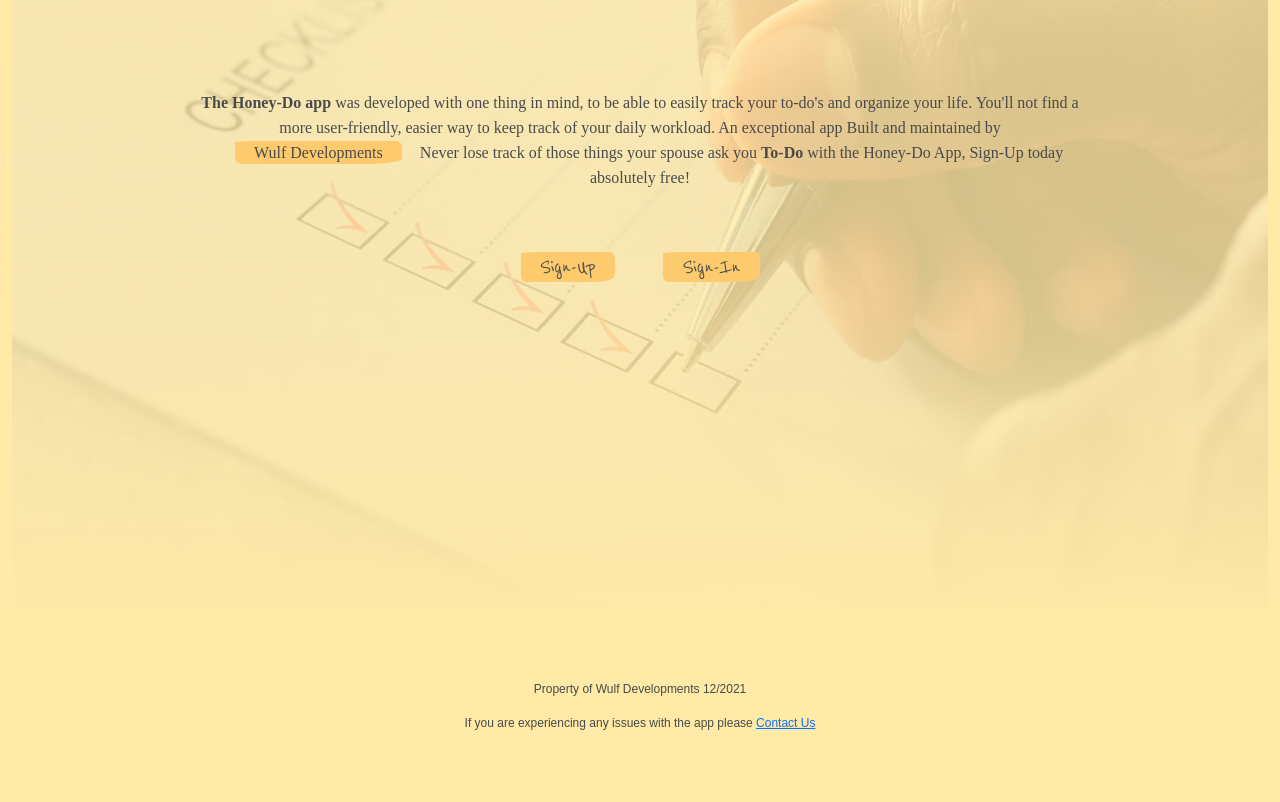
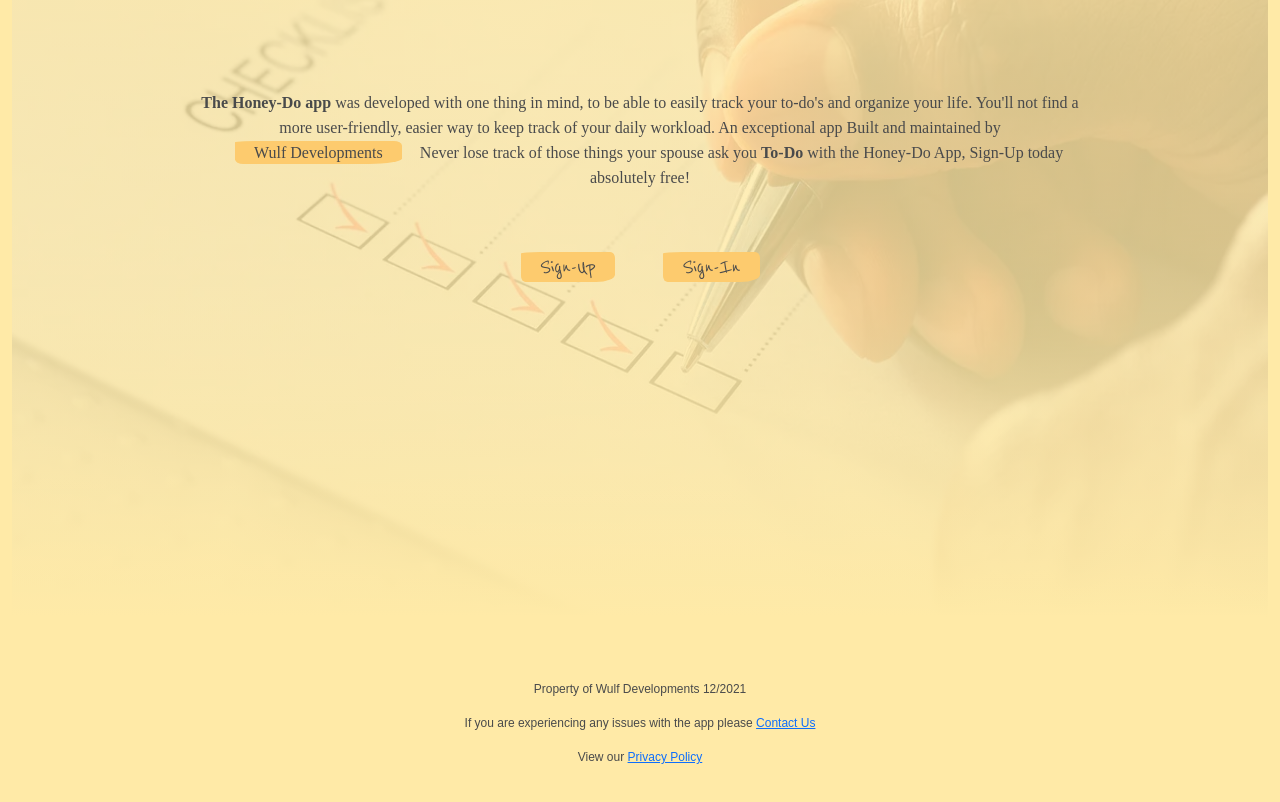
Before and after one commit to CNFishead/Honey-Do, a React (Create React App) app in the folder client/: page / in a window 1280 px wide. Shown: the part 292-1094 px from the top of the page. Built offline with nearby package versions, Linux system fonts and the light colour scheme.

Commit message:
privacy-policy

```diff
--- /dev/null
+++ b/client/public/googlee4c4af891a765868.html
@@ -0,0 +1 @@
+google-site-verification: googlee4c4af891a765868.html
--- a/client/src/components/Footer.jsx
+++ b/client/src/components/Footer.jsx
@@ -1,6 +1,7 @@
 import React from "react";
 import { Container, Row } from "react-bootstrap";
 import { Link } from "react-router-dom";
+import privacyPolicy from "../assets/Privacy-Policy.docx";
 
 const Footer = () => {
   let dateObj = new Date();
@@ -24,6 +25,12 @@
             If you are experiencing any issues with the app please{" "}
             <Link to="/support">Contact Us</Link>
           </p>
+          <p>
+            View our{" "}
+            <a href={privacyPolicy} download>
+              Privacy Policy
+            </a>
+          </p>
         </Row>
       </Container>
     </footer>
```
Also changed, not shown: 2 other files (tests, documents, lock files or other folders).
